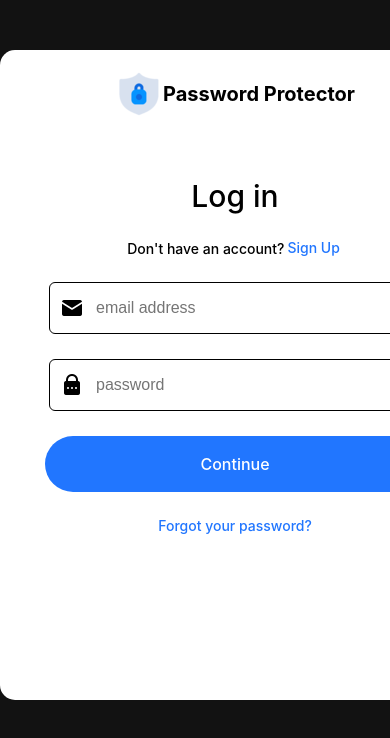
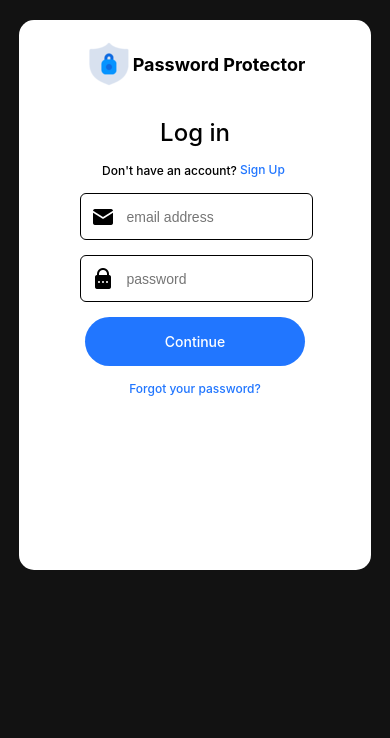
Before and after one commit to andrewasaleh/password-protector, a React (Create React App) app: page / in a window 390 px wide. Shown: the top 738 px of the page. Built offline with nearby package versions, Linux system fonts and the light colour scheme.

Commit message:
Mobile Phone/Tablet Support for LoginSignup

```diff
--- a/src/Components/LoginSignup/LoginSignup.css
+++ b/src/Components/LoginSignup/LoginSignup.css
@@ -159,3 +159,67 @@ body, html {
 .continue-button:active {
     transform: scale(0.97);
 }
+
+@media only screen and (max-width: 768px) {
+
+
+    .container {
+        width: 80%;
+        height: 500px;
+        margin-top: 20px;
+        max-width: 330px;
+    }
+
+    .logo {
+        font-size: 18px;
+    }
+
+    .header {
+        margin-top: 30px;
+    }
+
+    .text {
+        font-size: 24px;
+    }
+
+    .inputs {
+        gap: 15px;
+    }
+
+    .input {
+        width: 100%;
+        height: 45px;
+        max-width: 350px;
+    }
+
+    .input input {
+        width: 95%;
+        font-size: 14px;
+    }
+
+    .forgot-password {
+        font-size: 12px;
+    }
+
+    .submit-container {
+        margin: 10px auto;
+    }
+
+    .additional-text {
+        font-size: 12px;
+    }
+
+    .submit, .gray {
+        font-size: 12px;
+        height: 14px;
+    }
+
+    .continue-button {
+        margin: 15px;
+        padding: 7px 12px;
+        font-size: 14px;
+        width: 63%;
+        max-width: 200px;
+        height: 35px;
+    }
+}
```
Also changed, not shown: src/firebase.js (+5 -4 lines).
